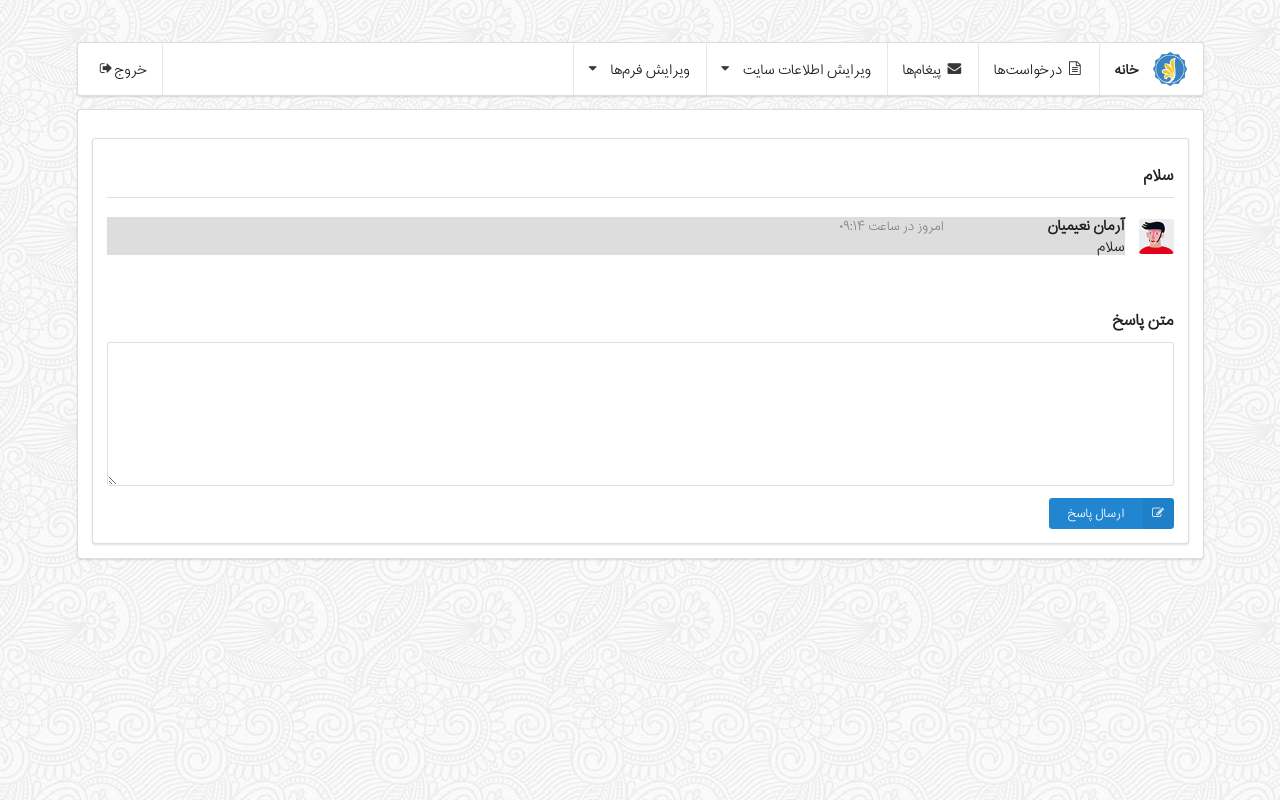
After one commit to anaeimian/bmn, a Django app: page /manager/messages/3/ in a window 1280 px wide. The commit adds this page. Run offline with Django 3.2, Linux system fonts and the light colour scheme; data comes from the database, SQL or seed files in the repository; both versions use the stored data as it was after the commit; some libraries are stand-ins or nearby versions.

Commit message:
message detail

```diff
--- a/manager/urls.py
+++ b/manager/urls.py
@@ -5,6 +5,8 @@ urlpatterns = [
     url(r'messages/ComposeMessage/$', 'manager.views.compose_message'),
     url(r'messages/ComposeMessage/ComposeMessageSubmit/$', 'manager.views.compose_message_submit'),
     url(r'messages/$', 'manager.views.messages'),
+    url(r'messages/(?P<conversation_id>\d+)/$', 'manager.views.conversation'),
+
     url(r'requests/$', 'manager.views.requests'),
 
     url(r'faqs/new/$', 'manager.views.new_faq'),
--- a/manager/views.py
+++ b/manager/views.py
@@ -640,3 +640,12 @@ def ajax_search(request):
         data = 'fail'
     mimetype = 'application/json'
     return HttpResponse(data, mimetype)
+
+
+def conversation(request, conversation_id):
+    conversation = Conversation.objects.get(id=conversation_id)
+    messages = Message.objects.filter(conversation=conversation)
+    return render(request, 'manager/manager-dashboard-messages-detail.html', {
+        'conversation': conversation,
+        'messages': messages
+    })
--- /dev/null
+++ b/static/javascripts/manager/conversation.js
@@ -0,0 +1,22 @@
+/**
+ * Created by Arman on 2016-06-03.
+ */
+
+var link = document.getElementById("message-title");
+var clicked = 1;
+link.onclick = function () {
+    var container = document.getElementById("container");
+    var truncatedText = document.getElementById("truncated");
+    var fullText = document.getElementById("fulltext");
+    if(clicked){
+        truncatedText.style.visibility = "hidden";
+        fullText.style.visibility = "visible";
+        container.style.backgroundColor = "white";
+        clicked=0;
+    }else{
+        truncatedText.style.visibility = "visible";
+        fullText.style.visibility = "hidden";
+        container.style.backgroundColor = "#dddddd";
+        clicked = 1;
+    }
+}
--- /dev/null
+++ b/templates/manager/manager-dashboard-messages-detail.html
@@ -0,0 +1,131 @@
+{% extends 'manager/manager-base.html' %}
+{% load staticfiles %}
+{% block segment %}
+    <div class="ui segment">
+
+
+        <div class="ui comments">
+            <h3 class="ui dividing header">{{ conversation.title }}</h3>
+
+            <div class="comment">
+
+
+                {% for message in messages %}
+                    <div class="comment">
+                        <a class="avatar">
+                            <img src="{% static 'images/avatar/small/matt.jpg' %}">
+                        </a>
+
+                        <div class="content" id="container" style="background-color: #dddddd">
+                            <a href="#" id="message-title"
+                               class="author">{{ message.sender.first_name }} {{ message.sender.last_name }}</a>
+
+                            <div style="margin-right:100px;" class="metadata">
+                                <span class="date">امروز در ساعت ۰۹:۱۴</span>
+                            </div>
+                            <div id="truncated" class="text">
+                                {{ message.text|truncatewords:8 }}
+                            </div>
+
+                        </div>
+                        <div id="fulltext" style="visibility: hidden;margin-right: 60px;" class="text">
+                            {{ message.text }}
+                        </div>
+                    </div>
+                {% endfor %}
+
+                {#                <a class="avatar">#}
+                {#                    <img src="{% static 'images/avatar/small/matt.jpg' %}">#}
+                {#                </a>#}
+                {##}
+                {#                <div class="content">#}
+                {#                    <a class="author">علی حسینی</a>#}
+                {##}
+                {#                    <div class="metadata">#}
+                {#                        <span class="date">امروز در ساعت ۰۹:۱۴</span>#}
+                {#                    </div>#}
+                {#                    <div class="text">#}
+                {#                        درخواست شما ناقص است.#}
+                {#                    </div>#}
+                {#                    <div class="actions">#}
+                {#                        <a class="reply">پاسخ</a>#}
+                {#                    </div>#}
+                {#                </div>#}
+                {#            </div>#}
+                {#            <div class="comment">#}
+                {#                <a class="avatar">#}
+                {#                    <img src="{% static 'images/avatar/small/matt.jpg' %}">#}
+                {#                </a>#}
+                {##}
+                {#                <div class="content">#}
+                {#                    <a class="author">اکبر اکبری</a>#}
+                {##}
+                {#                    <div class="metadata">#}
+                {#                        <span class="date">امروز در ساعت ۱۰:۰۳</span>#}
+                {#                    </div>#}
+                {#                    <div class="text">#}
+                {#                        <p>درخواست خودتان ناقص است. با تشکر!!</p>#}
+                {#                    </div>#}
+                {#                    <div class="actions">#}
+                {#                        <a class="reply">Reply</a>#}
+                {#                    </div>#}
+                {#                </div>#}
+                {#                <div class="comments">#}
+                {#                    <div class="comment">#}
+                {#                        <a class="avatar">#}
+                {#                            <img src="{% static 'images/avatar/small/matt.jpg' %}">#}
+                {#                        </a>#}
+                {##}
+                {#                        <div class="content">#}
+                {#                            <a class="author">Jenny Hess</a>#}
+                {##}
+                {#                            <div class="metadata">#}
+                {#                                <span class="date">Just now</span>#}
+                {#                            </div>#}
+                {#                            <div class="text">#}
+                {#                                Elliot you are always so right :)#}
+                {#                            </div>#}
+                {#                            <div class="actions">#}
+                {#                                <a class="reply">Reply</a>#}
+                {#                            </div>#}
+                {#                        </div>#}
+                {#                    </div>#}
+                {#                </div>#}
+                {#            </div>#}
+                {#            <div class="comment">#}
+                {#                <a class="avatar">#}
+                {#                    <img src="{% static 'images/avatar/small/matt.jpg' %}">#}
+                {#                </a>#}
+                {##}
+                {#                <div class="content">#}
+                {#                    <a class="author">Joe Henderson</a>#}
+                {##}
+                {#                    <div class="metadata">#}
+                {#                        <span class="date">5 days ago</span>#}
+                {#                    </div>#}
+                {#                    <div class="text">#}
+                {#                        Dude, this is awesome. Thanks so much#}
+                {#                    </div>#}
+                {#                    <div class="actions">#}
+                {#                        <a class="reply">Reply</a>#}
+                {#                    </div>#}
+                {#                </div>#}
+                {#            </div>#}
+                <form class="ui reply form">
+                    <h3 class="ui header" style="margin-top: 30px;">متن پاسخ</h3>
+
+                    <div class="field">
+                        <textarea></textarea>
+                    </div>
+                    <div class="ui blue labeled submit icon button">
+                        <i class="icon edit"></i> ارسال پاسخ
+                    </div>
+                </form>
+            </div>
+        </div>
+    </div>
+{% endblock %}
+
+{% block scripts %}
+    <script src="{% static 'javascripts/manager/conversation.js' %}"></script>
+{% endblock %}
--- a/templates/manager/manager-dashboard-messages-lists.html
+++ b/templates/manager/manager-dashboard-messages-lists.html
@@ -17,7 +17,7 @@
                 </a>
 
                 <div class="content">
-                    <a class="author">{{ conversation.title }}</a>
+                    <a href="{{ conversation.id }}" class="author">{{ conversation.title }}</a>
 
                     <div class="metadata">
                         <span class="date">امروز در ساعت ۰۹:۱۴</span>
--- a/templates/manager/manager-dashboard-messages.html
+++ b/templates/manager/manager-dashboard-messages.html
@@ -16,6 +16,7 @@
                 </a>
 
                 <div class="content">
+
                     <a class="author">علی حسینی</a>
 
                     <div class="metadata">
```
Also changed, not shown: db.sqlite3.
